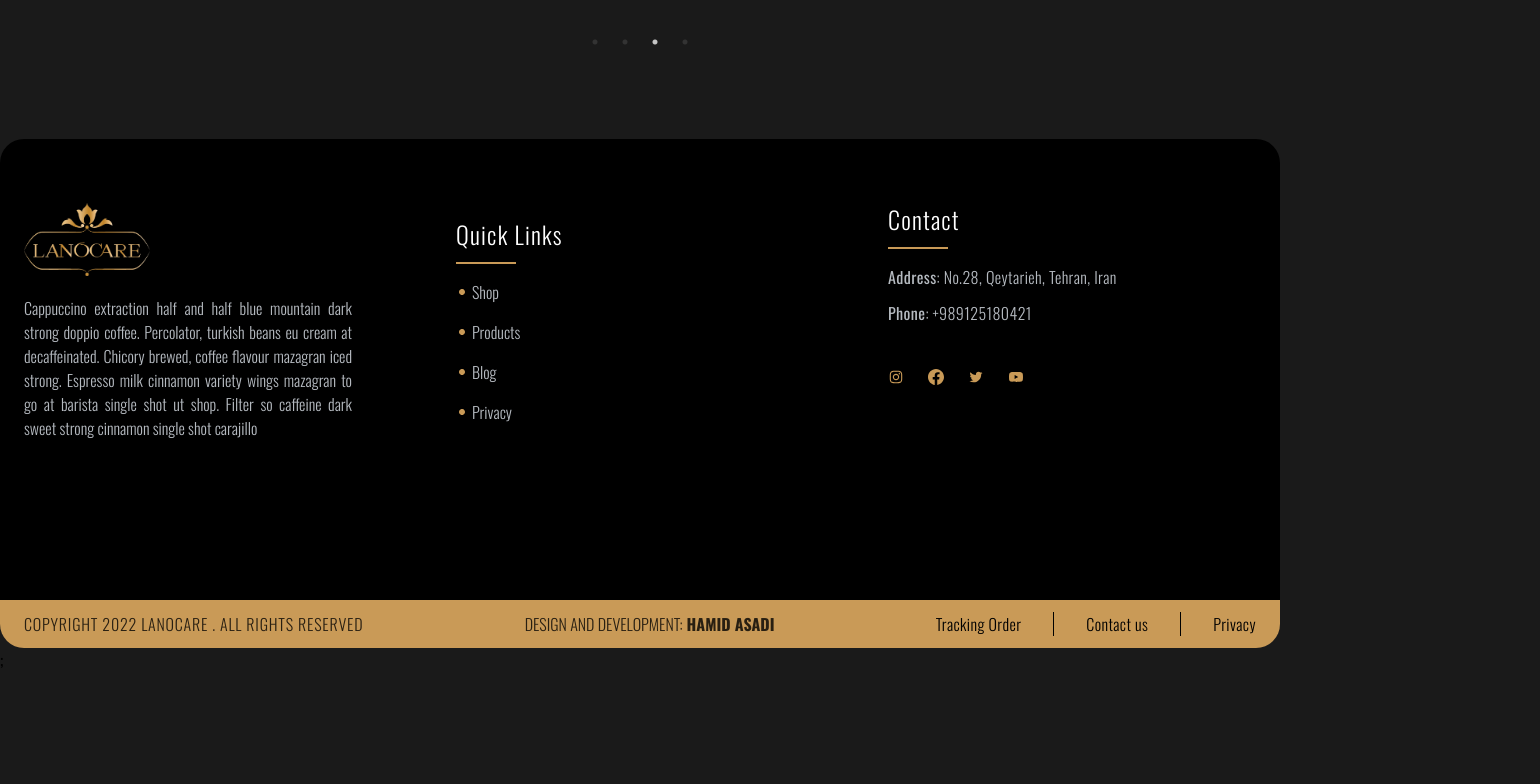
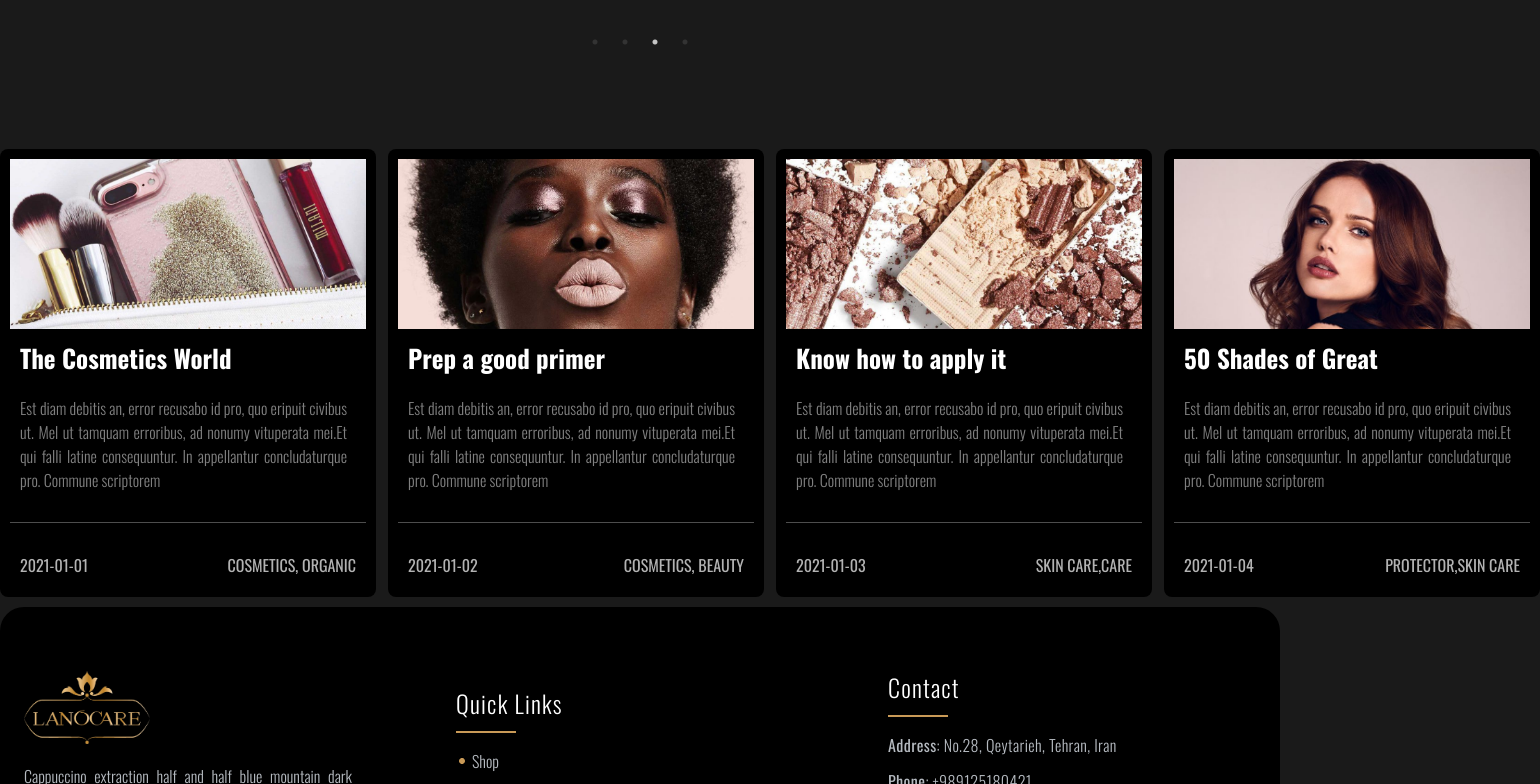
Before and after one commit to hamid19471/lanocare-store, a React (Vite) app: page / in a window 1280 px wide. Shown: the part 2720-3504 px from the top of the page, 1540 px wide, since content can reach past the window. Before the commit the page ends 3392 px from the top, so only its background shows below. Built offline with nearby package versions, Linux system fonts and the light colour scheme.

Commit message:
Update: add Blog list to home page

```diff
--- a/src/pages/Home/Home.jsx
+++ b/src/pages/Home/Home.jsx
@@ -8,6 +8,7 @@ import ProductList from "../../components/ProductList/ProductList";
 import Button from "../../components/Button/Button";
 import { Link } from "react-router-dom";
 import Testimonials from "../../components/Testimonials/Testimonials";
+import Blog from "../Blog/Blog";
 
 const Home = () => {
   return (
@@ -69,6 +70,7 @@ const Home = () => {
           </h2>
           <hr className="border-primary w-20 mx-auto mb-10 -translate-y-4" />
           <Testimonials />
+          <Blog />
         </div>
       </div>
     </>
```
